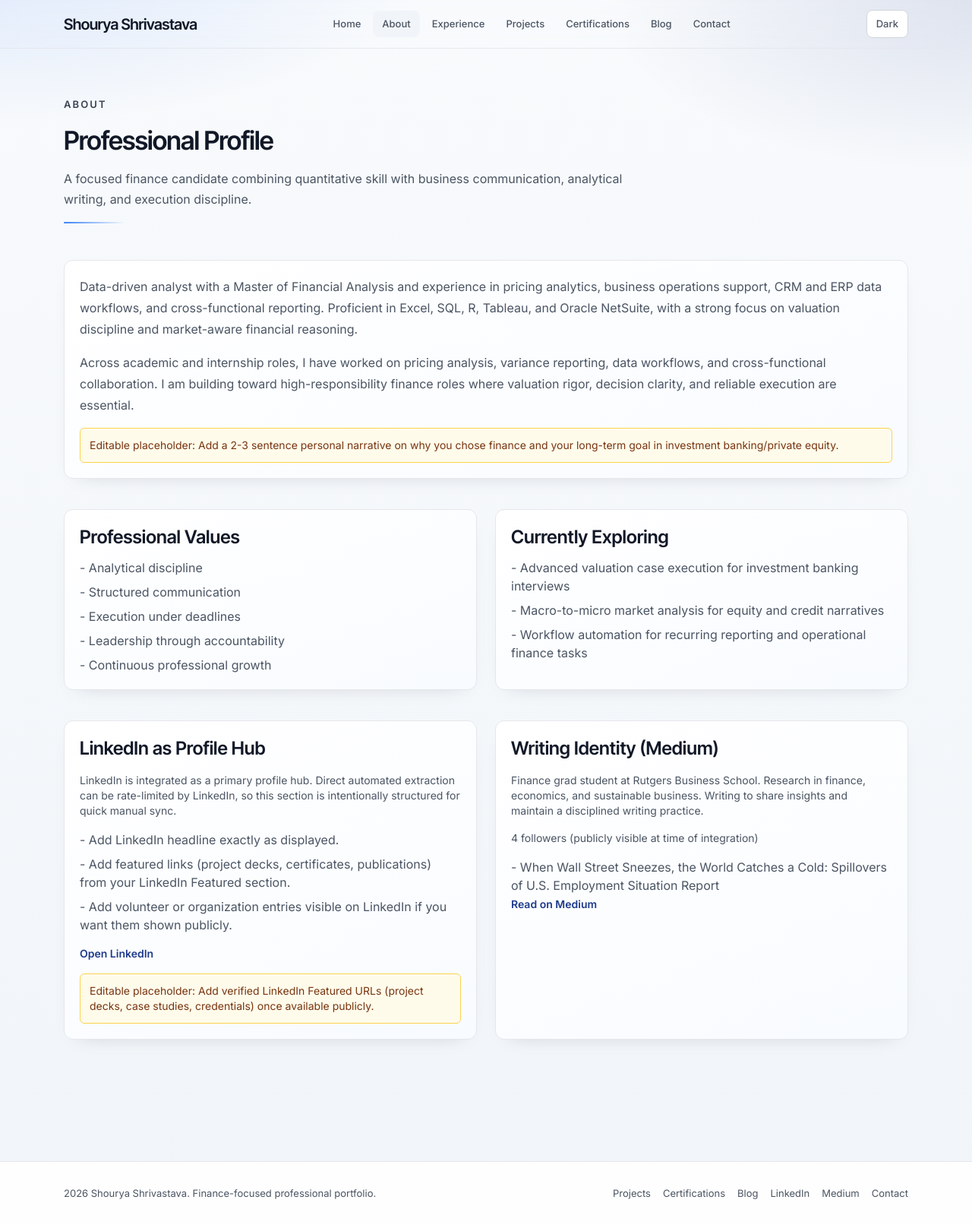
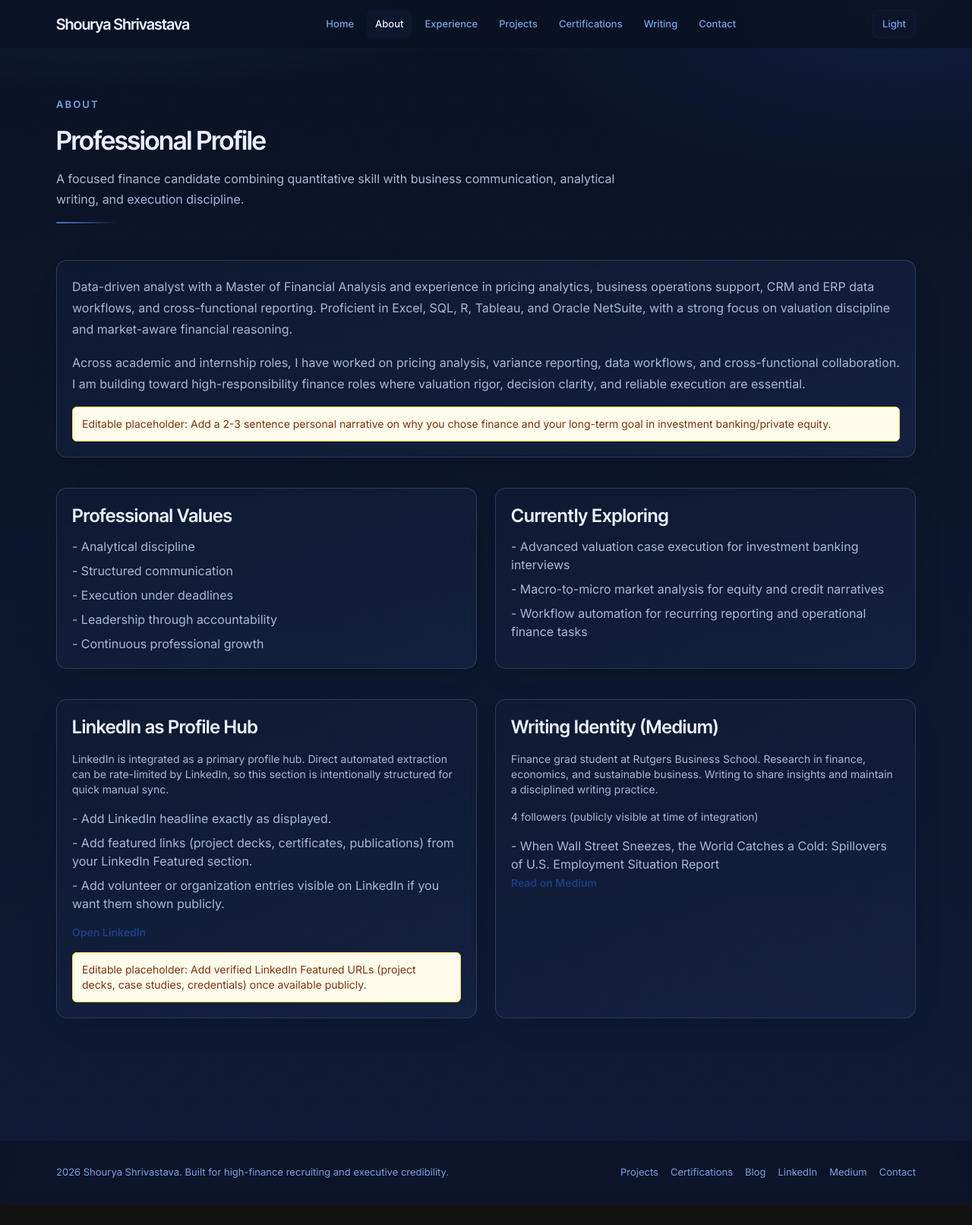
Before and after one commit to shouryashri19/shouryashri19.github.io, a Next.js app: page /about in a window 1280 px wide. Shown: the whole page at 76% size. After the commit the page ends 1584 px from the top, so only its background shows below. Built offline with nearby package versions, Linux system fonts and the light colour scheme.

Commit message:
Revert "fix(ui): rebalance to clean medium-blue palette and light-first mode"
This reverts commit 9c4ebc964969a21cf6a26e41b419187ba0721a1c.

```diff
--- a/app/globals.css
+++ b/app/globals.css
@@ -6,26 +6,26 @@
 
 :root {
   color-scheme: light;
-  --bg: #f8fafc;
-  --bg-soft: #f1f5f9;
+  --bg: #f4f7fb;
+  --bg-2: #e7eef9;
   --panel: #ffffff;
-  --panel-soft: #f8fbff;
+  --panel-2: #f3f7ff;
   --text: #111827;
   --muted: #4b5563;
-  --line: #e5e7eb;
-  --accent: #1e3a8a;
+  --line: #dbe3f1;
+  --accent: #1f3e88;
 }
 
 .dark {
   color-scheme: dark;
-  --bg: #0f172a;
-  --bg-soft: #111f37;
-  --panel: #13233e;
-  --panel-soft: #172b4a;
-  --text: #e5e7eb;
-  --muted: #cbd5e1;
-  --line: #1f3658;
-  --accent: #60a5fa;
+  --bg: #0a1224;
+  --bg-2: #0f1b36;
+  --panel: rgba(15, 26, 51, 0.9);
+  --panel-2: rgba(22, 36, 67, 0.8);
+  --text: #eaf0ff;
+  --muted: #aab8d4;
+  --line: rgba(122, 162, 224, 0.24);
+  --accent: #4d78c8;
 }
 
 html {
@@ -35,26 +35,26 @@ html {
 body {
   min-height: 100vh;
   background:
-    radial-gradient(1000px 420px at 0% -5%, rgba(59, 130, 246, 0.16), transparent 58%),
-    radial-gradient(900px 420px at 100% 0%, rgba(30, 58, 138, 0.12), transparent 54%),
-    linear-gradient(180deg, var(--bg), var(--bg-soft));
+    radial-gradient(1200px 500px at 12% -10%, rgba(77, 120, 200, 0.32), transparent 56%),
+    radial-gradient(1000px 460px at 92% 0%, rgba(31, 62, 136, 0.28), transparent 52%),
+    linear-gradient(180deg, var(--bg), var(--bg-2));
   color: var(--text);
   @apply font-body antialiased;
 }
 
 main {
-  @apply mx-auto w-full max-w-[1160px] px-6;
+  @apply mx-auto w-full max-w-[1180px] px-6;
 }
 
 main > div,
 main > article {
-  animation: reveal 0.28s ease-out;
+  animation: reveal 0.34s ease-out;
 }
 
 @keyframes reveal {
   from {
     opacity: 0;
-    transform: translateY(6px);
+    transform: translateY(8px);
   }
   to {
     opacity: 1;
@@ -64,23 +64,27 @@ main > article {
 
 .section-panel {
   border: 1px solid var(--line);
-  background: linear-gradient(160deg, var(--panel), var(--panel-soft));
-  @apply rounded-[12px] shadow-card;
+  background:
+    linear-gradient(160deg, color-mix(in srgb, var(--panel) 92%, transparent), color-mix(in srgb, var(--panel-2) 95%, transparent));
+  backdrop-filter: blur(4px);
+  @apply rounded-[14px] shadow-card;
 }
 
 .metric-strip {
   border: 1px solid var(--line);
-  background: linear-gradient(160deg, var(--panel), var(--panel-soft));
-  @apply rounded-[12px];
+  background:
+    linear-gradient(145deg, color-mix(in srgb, var(--panel) 92%, transparent), color-mix(in srgb, var(--panel-2) 88%, transparent));
+  @apply rounded-[14px] shadow-card;
 }
 
-.hero-sheen {
-  background: radial-gradient(circle at 8% 14%, rgba(59, 130, 246, 0.16), transparent 50%),
-    radial-gradient(circle at 88% 12%, rgba(53, 95, 163, 0.14), transparent 48%);
+.hero-grid {
+  background-image: linear-gradient(rgba(121, 162, 224, 0.08) 1px, transparent 1px),
+    linear-gradient(90deg, rgba(121, 162, 224, 0.08) 1px, transparent 1px);
+  background-size: 24px 24px;
 }
 
 .article {
-  max-width: 700px;
+  max-width: 720px;
   @apply mx-auto space-y-6;
   color: var(--muted);
 }
@@ -105,7 +109,7 @@ main > article {
 }
 
 .article p {
-  @apply text-[16px] leading-[1.7];
+  @apply text-[16px] leading-[1.72];
 }
 
 .article ul {
@@ -113,15 +117,15 @@ main > article {
 }
 
 .article code {
-  @apply rounded bg-slate-100 px-1 py-0.5 text-sm dark:bg-slate-800;
+  @apply rounded bg-slate-200 px-1 py-0.5 text-sm dark:bg-slate-300/20;
 }
 
 .article pre {
-  @apply overflow-x-auto rounded-[10px] bg-slate-900 p-5 text-slate-100;
+  @apply overflow-x-auto rounded-[12px] bg-midnight p-5 text-slate-900;
 }
 
 .article pre code {
-  @apply bg-transparent p-0 text-slate-100;
+  @apply bg-transparent p-0 text-slate-900;
 }
 
 a,
@@ -131,5 +135,24 @@ button {
 
 * {
   scrollbar-width: thin;
-  scrollbar-color: color-mix(in srgb, var(--accent) 58%, transparent) transparent;
+  scrollbar-color: color-mix(in srgb, var(--accent) 65%, transparent) transparent;
 }
+
+.dark .text-ink {
+  color: #eaf0ff !important;
+}
+
+.dark .text-slate {
+  color: #aab8d4 !important;
+}
+
+.dark .border-slate-200,
+.dark .border-slate-300 {
+  border-color: rgba(122, 162, 224, 0.22) !important;
+}
+
+.dark .bg-white,
+.dark .bg-slate-50,
+.dark .bg-slate-100 {
+  background-color: rgba(15, 26, 51, 0.75) !important;
+}
--- a/app/layout.tsx
+++ b/app/layout.tsx
@@ -50,10 +50,10 @@ const themeInit = `
   (function() {
     try {
       var saved = localStorage.getItem('site-theme');
-      var useDark = saved ? saved === 'dark' : false;
+      var useDark = saved ? saved === 'dark' : true;
       document.documentElement.classList.toggle('dark', useDark);
     } catch (e) {
-      document.documentElement.classList.remove('dark');
+      document.documentElement.classList.add('dark');
     }
   })();
 `;
--- a/app/page.tsx
+++ b/app/page.tsx
@@ -32,16 +32,19 @@ export default function HomePage() {
   const featuredPosts = getFeaturedPosts(3);
 
   return (
-    <div className="space-y-16 py-12 md:py-16">
-      <section className="section-panel hero-sheen relative overflow-hidden p-8 md:p-11">
+    <div className="space-y-20 py-12 md:py-16">
+      <section className="section-panel hero-grid relative overflow-hidden p-8 md:p-11">
+        <div className="absolute -left-24 top-0 h-64 w-64 rounded-full bg-steel/20 blur-3xl" />
+        <div className="absolute -right-20 bottom-0 h-72 w-72 rounded-full bg-navy/30 blur-3xl" />
+
         <div className="relative grid gap-8 md:grid-cols-[1.35fr_1fr] md:items-end">
           <div className="space-y-6">
-            <p className="text-[13px] font-semibold uppercase tracking-[0.16em] text-slate-500 dark:text-slate-300">Professional Portfolio</p>
+            <p className="text-[13px] font-semibold uppercase tracking-[0.16em] text-slate-700">Wall Street Candidate Profile</p>
             <h1 className="font-heading text-[42px] leading-tight tracking-tight text-ink md:text-[52px]">
               {profile.name}
             </h1>
-            <p className="max-w-3xl text-[24px] leading-[1.35] text-slate dark:text-slate-200">{profile.headline}</p>
-            <p className="max-w-3xl text-[16px] leading-[1.72] text-slate dark:text-slate-300">{profile.shortIntro}</p>
+            <p className="max-w-3xl text-[24px] leading-[1.35] text-slate">{profile.headline}</p>
+            <p className="max-w-3xl text-[16px] leading-[1.72] text-slate">{profile.shortIntro}</p>
 
             <div className="flex flex-wrap gap-3">
               <CtaButton href={siteConfig.resumePath}>View Resume</CtaButton>
@@ -57,9 +60,9 @@ export default function HomePage() {
             </div>
           </div>
 
-          <Card className="space-y-4">
-            <p className="text-[13px] font-semibold uppercase tracking-[0.16em] text-slate-500 dark:text-slate-300">Areas of Focus</p>
-            <ul className="space-y-3 text-[16px] leading-[1.65] text-slate dark:text-slate-300">
+          <Card className="space-y-4 border-slate-300/20 bg-slate-300/10">
+            <p className="text-[13px] font-semibold uppercase tracking-[0.16em] text-slate-700">Areas of Focus</p>
+            <ul className="space-y-3 text-[16px] leading-[1.65] text-slate">
               <li>- Investment banking and strategic finance recruiting</li>
               <li>- Valuation and financial modeling under market context</li>
               <li>- Data-backed reporting and communication discipline</li>
@@ -71,10 +74,10 @@ export default function HomePage() {
 
       <section className="metric-strip grid gap-4 p-4 md:grid-cols-4">
         {metrics.map((item) => (
-          <div key={item.label} className="rounded-[10px] border border-slate-200 bg-white p-4 dark:border-slate-600 dark:bg-[#1b2e4d]">
-            <p className="text-[13px] font-semibold uppercase tracking-[0.14em] text-slate-500 dark:text-slate-300">{item.label}</p>
+          <div key={item.label} className="rounded-[12px] border border-slate-300/20 bg-slate-300/10 p-4">
+            <p className="text-[13px] font-semibold uppercase tracking-[0.14em] text-slate-700">{item.label}</p>
             <p className="mt-1 font-heading text-[24px] leading-tight text-ink">{item.value}</p>
-            <p className="text-[13px] text-slate dark:text-slate-300">{item.sub}</p>
+            <p className="text-[13px] text-slate">{item.sub}</p>
           </div>
         ))}
       </section>
@@ -82,7 +85,7 @@ export default function HomePage() {
       <section className="space-y-6">
         <div className="flex flex-wrap items-end justify-between gap-4">
           <div>
-            <p className="text-[13px] font-semibold uppercase tracking-[0.16em] text-slate-500 dark:text-slate-300">Writing and Commentary</p>
+            <p className="text-[13px] font-semibold uppercase tracking-[0.16em] text-slate-700">Writing and Commentary</p>
             <h2 className="font-heading text-[32px] tracking-tight text-ink">Featured Insights</h2>
           </div>
           <div className="flex gap-3">
@@ -110,27 +113,27 @@ export default function HomePage() {
 
       <section className="grid gap-6 md:grid-cols-2">
         <Card className="space-y-4">
-          <p className="text-[13px] font-semibold uppercase tracking-[0.16em] text-slate-500 dark:text-slate-300">LinkedIn Highlights</p>
+          <p className="text-[13px] font-semibold uppercase tracking-[0.16em] text-slate-700">LinkedIn Highlights</p>
           <h2 className="font-heading text-[24px] tracking-tight text-ink">Professional Snapshot</h2>
-          <ul className="space-y-2 text-[16px] leading-[1.65] text-slate dark:text-slate-300">
+          <ul className="space-y-2 text-[16px] leading-[1.65] text-slate">
             {linkedInHighlights.verifiedFromResumeAndVisibleProfile.map((item) => (
               <li key={item}>- {item}</li>
             ))}
           </ul>
-          <Link href={siteConfig.linkedIn} target="_blank" rel="noreferrer" className="text-[15px] font-medium text-steel hover:text-navy">
+          <Link href={siteConfig.linkedIn} target="_blank" rel="noreferrer" className="text-[15px] font-medium text-steel hover:text-ink">
             Open LinkedIn Profile
           </Link>
         </Card>
 
         <Card className="space-y-4">
-          <p className="text-[13px] font-semibold uppercase tracking-[0.16em] text-slate-500 dark:text-slate-300">Distinctions</p>
+          <p className="text-[13px] font-semibold uppercase tracking-[0.16em] text-slate-700">Distinctions</p>
           <h2 className="font-heading text-[24px] tracking-tight text-ink">Selected Achievements</h2>
-          <ul className="space-y-2 text-[16px] leading-[1.65] text-slate dark:text-slate-300">
+          <ul className="space-y-2 text-[16px] leading-[1.65] text-slate">
             {additionalHighlights.map((item) => (
               <li key={item}>- {item}</li>
             ))}
           </ul>
-          <p className="text-[13px] text-slate dark:text-slate-300">Technical skills covered: {skills.technical.length + skills.finance.length}+</p>
+          <p className="text-[13px] text-slate">Technical skills covered: {skills.technical.length + skills.finance.length}+</p>
         </Card>
       </section>
     </div>
--- a/components/card.tsx
+++ b/components/card.tsx
@@ -10,7 +10,7 @@ export function Card({ children, className }: Props) {
   return (
     <article
       className={clsx(
-        "section-panel rounded-[12px] p-5 transition-all duration-200 ease-smooth hover:-translate-y-[2px] hover:shadow-raised",
+        "section-panel rounded-[14px] p-5 transition-all duration-200 ease-smooth hover:-translate-y-[2px] hover:shadow-raised",
         className,
       )}
     >
--- a/components/footer.tsx
+++ b/components/footer.tsx
@@ -5,16 +5,16 @@ export function Footer() {
   const year = new Date().getFullYear();
 
   return (
-    <footer className="mt-24 border-t border-slate-200 bg-white/90 dark:border-slate-700 dark:bg-[#122038]/90">
-      <div className="mx-auto flex w-full max-w-[1160px] flex-col gap-4 px-6 py-8 text-[13px] text-slate-600 dark:text-slate-300 md:flex-row md:items-center md:justify-between">
-        <p>{year} {siteConfig.name}. Finance-focused professional portfolio.</p>
+    <footer className="mt-24 border-t border-slate-300/20 bg-midnight/70 backdrop-blur">
+      <div className="mx-auto flex w-full max-w-[1180px] flex-col gap-4 px-6 py-8 text-[13px] text-slate-700 md:flex-row md:items-center md:justify-between">
+        <p>{year} {siteConfig.name}. Built for high-finance recruiting and executive credibility.</p>
         <div className="flex flex-wrap gap-4">
-          <Link className="hover:text-navy dark:hover:text-steel" href="/projects">Projects</Link>
-          <Link className="hover:text-navy dark:hover:text-steel" href="/certifications">Certifications</Link>
-          <Link className="hover:text-navy dark:hover:text-steel" href="/blog">Blog</Link>
-          <Link className="hover:text-navy dark:hover:text-steel" href={siteConfig.linkedIn} target="_blank" rel="noreferrer">LinkedIn</Link>
-          <Link className="hover:text-navy dark:hover:text-steel" href={siteConfig.medium} target="_blank" rel="noreferrer">Medium</Link>
-          <Link className="hover:text-navy dark:hover:text-steel" href="/contact">Contact</Link>
+          <Link className="hover:text-ink" href="/projects">Projects</Link>
+          <Link className="hover:text-ink" href="/certifications">Certifications</Link>
+          <Link className="hover:text-ink" href="/blog">Blog</Link>
+          <Link className="hover:text-ink" href={siteConfig.linkedIn} target="_blank" rel="noreferrer">LinkedIn</Link>
+          <Link className="hover:text-ink" href={siteConfig.medium} target="_blank" rel="noreferrer">Medium</Link>
+          <Link className="hover:text-ink" href="/contact">Contact</Link>
         </div>
       </div>
     </footer>
--- a/components/navbar.tsx
+++ b/components/navbar.tsx
@@ -13,7 +13,7 @@ const navItems = [
   { href: "/resume", label: "Experience" },
   { href: "/projects", label: "Projects" },
   { href: "/certifications", label: "Certifications" },
-  { href: "/blog", label: "Blog" },
+  { href: "/blog", label: "Writing" },
   { href: "/contact", label: "Contact" },
 ];
 
@@ -22,8 +22,8 @@ export function Navbar() {
   const [menuOpen, setMenuOpen] = useState(false);
 
   return (
-    <header className="sticky top-0 z-50 h-16 border-b border-slate-200/90 bg-white/92 backdrop-blur-xl dark:border-slate-700 dark:bg-[#122038]/92">
-      <div className="mx-auto flex h-full w-full max-w-[1160px] items-center justify-between px-6">
+    <header className="sticky top-0 z-50 h-16 border-b border-slate-300/20 bg-midnight/85 backdrop-blur-xl dark:border-slate-300/20 dark:bg-midnight/85">
+      <div className="mx-auto flex h-full w-full max-w-[1180px] items-center justify-between px-6">
         <Link href="/" className="font-heading text-[20px] font-semibold tracking-tight text-ink">
           {siteConfig.name}
         </Link>
@@ -36,8 +36,8 @@ export function Navbar() {
                 key={item.href}
                 href={item.href}
                 className={clsx(
-                  "rounded-[8px] px-3 py-2 text-[13px] font-medium text-slate-600 hover:bg-slate-100 hover:text-navy dark:text-slate-300 dark:hover:bg-slate-700/50 dark:hover:text-steel",
-                  active && "bg-slate-100 text-navy dark:bg-slate-700/60 dark:text-steel",
+                  "rounded-[8px] px-3 py-2 text-[13px] font-medium text-slate-700 hover:bg-slate-300/10 hover:text-ink",
+                  active && "bg-slate-300/15 text-ink",
                 )}
               >
                 {item.label}
@@ -51,7 +51,7 @@ export function Navbar() {
           <button
             type="button"
             onClick={() => setMenuOpen((prev) => !prev)}
-            className="rounded-[8px] border border-slate-300 px-3 py-2 text-[13px] font-medium text-slate-600 lg:hidden dark:border-slate-600 dark:text-slate-300"
+            className="rounded-[8px] border border-slate-300/25 px-3 py-2 text-[13px] font-medium text-slate-700 lg:hidden"
             aria-label="Toggle navigation"
           >
             Menu
@@ -60,14 +60,14 @@ export function Navbar() {
       </div>
 
       {menuOpen ? (
-        <nav className="border-t border-slate-200 bg-white px-6 py-3 dark:border-slate-700 dark:bg-[#122038] lg:hidden" aria-label="Mobile">
+        <nav className="border-t border-slate-300/20 bg-midnight/95 px-6 py-3 lg:hidden" aria-label="Mobile">
           <div className="grid gap-2">
             {navItems.map((item) => (
               <Link
                 key={item.href}
                 href={item.href}
                 onClick={() => setMenuOpen(false)}
-                className="rounded-[8px] border border-slate-200 px-3 py-2 text-[13px] font-medium text-slate-600 hover:border-navy hover:text-navy dark:border-slate-700 dark:text-slate-300"
+                className="rounded-[8px] border border-slate-300/15 px-3 py-2 text-[13px] font-medium text-slate-700 hover:border-steel/50 hover:text-ink"
               >
                 {item.label}
               </Link>
--- a/components/section-heading.tsx
+++ b/components/section-heading.tsx
@@ -7,9 +7,9 @@ type Props = {
 export function SectionHeading({ label, title, description }: Props) {
   return (
     <div className="max-w-3xl space-y-4 pb-2">
-      <p className="text-[13px] font-semibold uppercase tracking-[0.16em] text-slate-700 dark:text-slate-300">{label}</p>
+      <p className="text-[13px] font-semibold uppercase tracking-[0.16em] text-slate-700">{label}</p>
       <h1 className="font-heading text-[30px] leading-tight tracking-tight text-ink md:text-[34px]">{title}</h1>
-      {description ? <p className="text-[16px] leading-[1.68] text-slate dark:text-slate-300">{description}</p> : null}
+      {description ? <p className="text-[16px] leading-[1.68] text-slate">{description}</p> : null}
       <div className="h-[2px] w-20 rounded-full bg-gradient-to-r from-steel to-transparent" />
     </div>
   );
--- a/components/theme-toggle.tsx
+++ b/components/theme-toggle.tsx
@@ -5,11 +5,11 @@ import { useEffect, useState } from "react";
 type Theme = "light" | "dark";
 
 export function ThemeToggle() {
-  const [theme, setTheme] = useState<Theme>("light");
+  const [theme, setTheme] = useState<Theme>("dark");
 
   useEffect(() => {
     const saved = window.localStorage.getItem("site-theme") as Theme | null;
-    const resolved: Theme = saved ?? "light";
+    const resolved: Theme = saved ?? "dark";
     setTheme(resolved);
     document.documentElement.classList.toggle("dark", resolved === "dark");
   }, []);
@@ -25,7 +25,7 @@ export function ThemeToggle() {
     <button
       type="button"
       onClick={toggle}
-      className="rounded-[8px] border border-slate-300 bg-white px-3 py-2 text-[13px] font-medium text-slate-600 hover:bg-slate-50 dark:border-slate-600 dark:bg-[#1a2a45] dark:text-slate-200 dark:hover:bg-[#22365a]"
+      className="rounded-[8px] border border-slate-300/25 bg-slate-300/10 px-3 py-2 text-[13px] font-medium text-slate-700 hover:border-steel/50 hover:text-ink"
       aria-label="Toggle dark mode"
     >
       {theme === "dark" ? "Light" : "Dark"}
--- a/tailwind.config.js
+++ b/tailwind.config.js
@@ -9,41 +9,40 @@ module.exports = {
   theme: {
     extend: {
       colors: {
-        paper: "#F8FAFC",
-        panel: "#FFFFFF",
-        ink: "#111827",
-        textSoft: "#4B5563",
-        borderLight: "#E5E7EB",
-        borderDark: "#1F2937",
-        navy: "#1E3A8A",
-        steel: "#3B82F6",
-        softNavy: "#355FA3",
-        deepGreen: "#064E3B",
-        mutedGold: "#C9A227",
+        ink: "#EAF0FF",
         slate: {
-          DEFAULT: "#4B5563",
-          50: "#F8FAFC",
-          100: "#F1F5F9",
-          200: "#E5E7EB",
-          300: "#D1D5DB",
-          400: "#9CA3AF",
-          500: "#6B7280",
-          600: "#4B5563",
-          700: "#374151",
-          800: "#1F2937",
-          900: "#111827",
+          DEFAULT: "#AAB8D4",
+          100: "#0F1A33",
+          200: "#162443",
+          300: "#1D2F56",
+          400: "#27406E",
+          500: "#34568F",
+          600: "#4A73B8",
+          700: "#79A2E0",
+          800: "#A7C4EE",
+          900: "#D4E2F8",
         },
+        navy: "#1F3E88",
+        steel: "#4D78C8",
+        midnight: "#0A1224",
+        deep: "#0E1B36",
+        silver: "#CBD5E1",
+        gold: "#C9A227",
       },
       fontFamily: {
         heading: ["'Inter Tight'", "sans-serif"],
         body: ["'Inter'", "sans-serif"],
       },
       boxShadow: {
-        card: "0 10px 26px -20px rgba(17, 24, 39, 0.28)",
-        raised: "0 16px 34px -20px rgba(30, 58, 138, 0.26)",
+        card: "0 14px 40px -28px rgba(0, 0, 0, 0.7)",
+        raised: "0 20px 48px -26px rgba(34, 68, 142, 0.6)",
       },
       transitionTimingFunction: {
         smooth: "cubic-bezier(0.22, 1, 0.36, 1)",
+      },
+      backgroundImage: {
+        "hero-grid":
+          "linear-gradient(rgba(121,162,224,0.08) 1px, transparent 1px), linear-gradient(90deg, rgba(121,162,224,0.08) 1px, transparent 1px)",
       },
     },
   },
```
Also changed, not shown: components/cta-button.tsx (+5 -4 lines).
